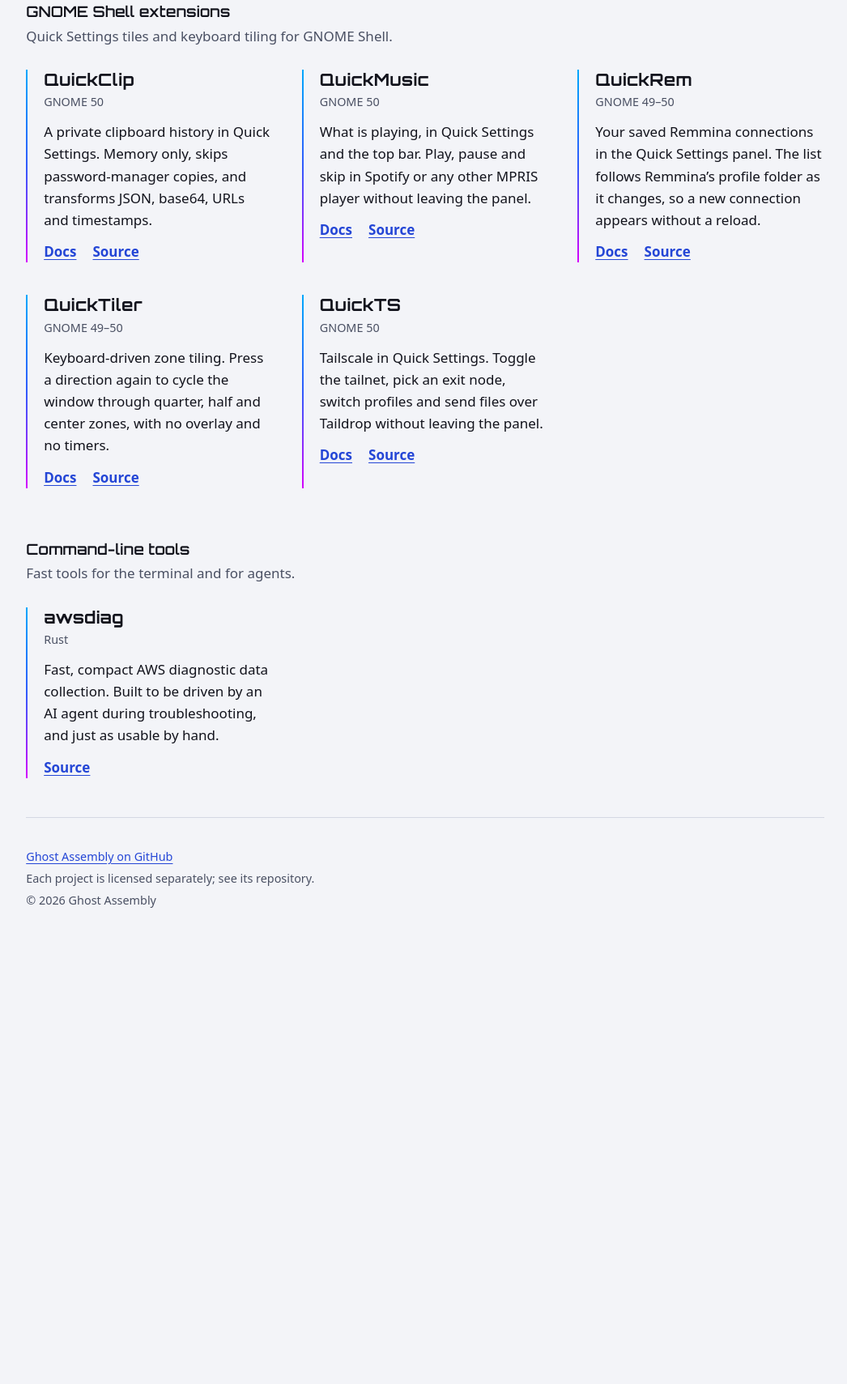
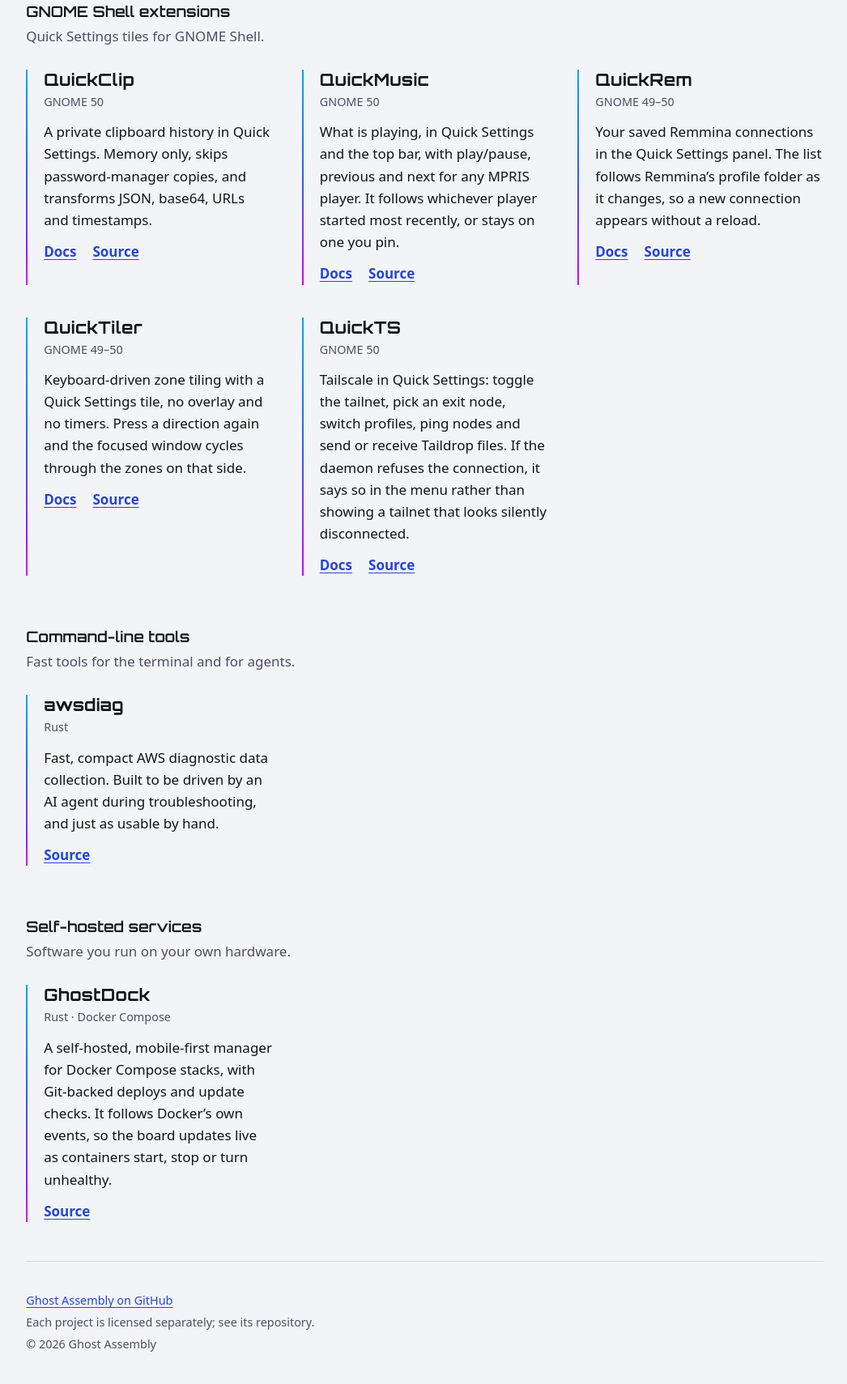
Before and after one commit to Ghost-Assembly/ghost-assembly.github.io, a website: page docs/index.html in a window 1280 px wide. Shown: the part 984-2693 px from the top of the page at 81% size, without its empty margins (115-1161 px from the left). Before the commit the page ends 2159 px from the top, so only its background shows below. Drawn offline with Linux system fonts and the light colour scheme.

Commit message:
feat: add GhostDock and move site links to ghost-assembly.com
Point og:url, og:image and every project Docs link at
ghost-assembly.com instead of the github.io host, and update the
Playwright suite's base to match. Add a new "Self-hosted services"
group after Command-line tools with a GhostDock card (Source only, no
docs site yet), and refresh the QuickMusic, QuickTiler and QuickTS
blurbs to open with their canonical one-liner. Reword the GNOME group
intro so it no longer reads as if QuickTiler lacks a Quick Settings
tile.

```diff
--- a/docs/index.html
+++ b/docs/index.html
@@ -6,7 +6,7 @@
         <title>Ghost Assembly</title>
         <meta
             name="description"
-            content="Ghost Assembly builds open-source GNOME Shell extensions and command-line tools: QuickClip, QuickMusic, QuickRem, QuickTiler, QuickTS and awsdiag."
+            content="Ghost Assembly builds open-source GNOME Shell extensions, command-line tools and self-hosted services: QuickClip, QuickMusic, QuickRem, QuickTiler, QuickTS, awsdiag and GhostDock."
         />
         <meta name="color-scheme" content="dark light" />
         <meta name="theme-color" content="#03030a" />
@@ -28,10 +28,10 @@
             property="og:description"
             content="Small, sharp tools for the Linux desktop and the cloud."
         />
-        <meta property="og:url" content="https://ghost-assembly.github.io/" />
+        <meta property="og:url" content="https://ghost-assembly.com/" />
         <meta
             property="og:image"
-            content="https://ghost-assembly.github.io/assets/og-image.png"
+            content="https://ghost-assembly.com/assets/og-image.png"
         />
         <meta property="og:image:width" content="1200" />
         <meta property="og:image:height" content="630" />
@@ -85,9 +85,7 @@
 
                 <section class="group" aria-labelledby="gnome-title">
                     <h3 id="gnome-title">GNOME Shell extensions</h3>
-                    <p class="group-intro">
-                        Quick Settings tiles and keyboard tiling for GNOME Shell.
-                    </p>
+                    <p class="group-intro">Quick Settings tiles for GNOME Shell.</p>
                     <div class="list">
                         <article class="project">
                             <h4>QuickClip</h4>
@@ -98,7 +96,7 @@
                                 JSON, base64, URLs and timestamps.
                             </p>
                             <p class="links">
-                                <a href="https://ghost-assembly.github.io/quickclip/"
+                                <a href="https://ghost-assembly.com/quickclip/"
                                     >Docs<span class="vh"> for QuickClip</span></a
                                 >
                                 <a href="https://github.com/Ghost-Assembly/quickclip"
@@ -111,12 +109,13 @@
                             <h4>QuickMusic</h4>
                             <p class="meta">GNOME 50</p>
                             <p>
-                                What is playing, in Quick Settings and the top bar.
-                                Play, pause and skip in Spotify or any other MPRIS
-                                player without leaving the panel.
+                                What is playing, in Quick Settings and the top bar, with
+                                play/pause, previous and next for any MPRIS player. It
+                                follows whichever player started most recently, or stays
+                                on one you pin.
                             </p>
                             <p class="links">
-                                <a href="https://ghost-assembly.github.io/quickmusic/"
+                                <a href="https://ghost-assembly.com/quickmusic/"
                                     >Docs<span class="vh"> for QuickMusic</span></a
                                 >
                                 <a href="https://github.com/Ghost-Assembly/quickmusic"
@@ -134,7 +133,7 @@
                                 changes, so a new connection appears without a reload.
                             </p>
                             <p class="links">
-                                <a href="https://ghost-assembly.github.io/quickrem/"
+                                <a href="https://ghost-assembly.com/quickrem/"
                                     >Docs<span class="vh"> for QuickRem</span></a
                                 >
                                 <a href="https://github.com/Ghost-Assembly/quickrem"
@@ -147,12 +146,13 @@
                             <h4>QuickTiler</h4>
                             <p class="meta">GNOME 49–50</p>
                             <p>
-                                Keyboard-driven zone tiling. Press a direction again to
-                                cycle the window through quarter, half and center zones,
-                                with no overlay and no timers.
+                                Keyboard-driven zone tiling with a Quick Settings tile,
+                                no overlay and no timers. Press a direction again and
+                                the focused window cycles through the zones on that
+                                side.
                             </p>
                             <p class="links">
-                                <a href="https://ghost-assembly.github.io/quicktiler/"
+                                <a href="https://ghost-assembly.com/quicktiler/"
                                     >Docs<span class="vh"> for QuickTiler</span></a
                                 >
                                 <a href="https://github.com/Ghost-Assembly/quicktiler"
@@ -165,12 +165,14 @@
                             <h4>QuickTS</h4>
                             <p class="meta">GNOME 50</p>
                             <p>
-                                Tailscale in Quick Settings. Toggle the tailnet, pick an
-                                exit node, switch profiles and send files over Taildrop
-                                without leaving the panel.
+                                Tailscale in Quick Settings: toggle the tailnet, pick an
+                                exit node, switch profiles, ping nodes and send or
+                                receive Taildrop files. If the daemon refuses the
+                                connection, it says so in the menu rather than showing a
+                                tailnet that looks silently disconnected.
                             </p>
                             <p class="links">
-                                <a href="https://ghost-assembly.github.io/quickts/"
+                                <a href="https://ghost-assembly.com/quickts/"
                                     >Docs<span class="vh"> for QuickTS</span></a
                                 >
                                 <a href="https://github.com/Ghost-Assembly/quickts"
@@ -203,6 +205,28 @@
                         </article>
                     </div>
                 </section>
+
+                <section class="group" aria-labelledby="selfhosted-title">
+                    <h3 id="selfhosted-title">Self-hosted services</h3>
+                    <p class="group-intro">Software you run on your own hardware.</p>
+                    <div class="list">
+                        <article class="project">
+                            <h4>GhostDock</h4>
+                            <p class="meta">Rust · Docker Compose</p>
+                            <p>
+                                A self-hosted, mobile-first manager for Docker Compose
+                                stacks, with Git-backed deploys and update checks. It
+                                follows Docker’s own events, so the board updates live
+                                as containers start, stop or turn unhealthy.
+                            </p>
+                            <p class="links">
+                                <a href="https://github.com/Ghost-Assembly/ghostdock"
+                                    >Source<span class="vh"> for GhostDock</span></a
+                                >
+                            </p>
+                        </article>
+                    </div>
+                </section>
             </section>
         </main>
 
```
Also changed, not shown: tests/site.spec.js (+3 -2 lines).
